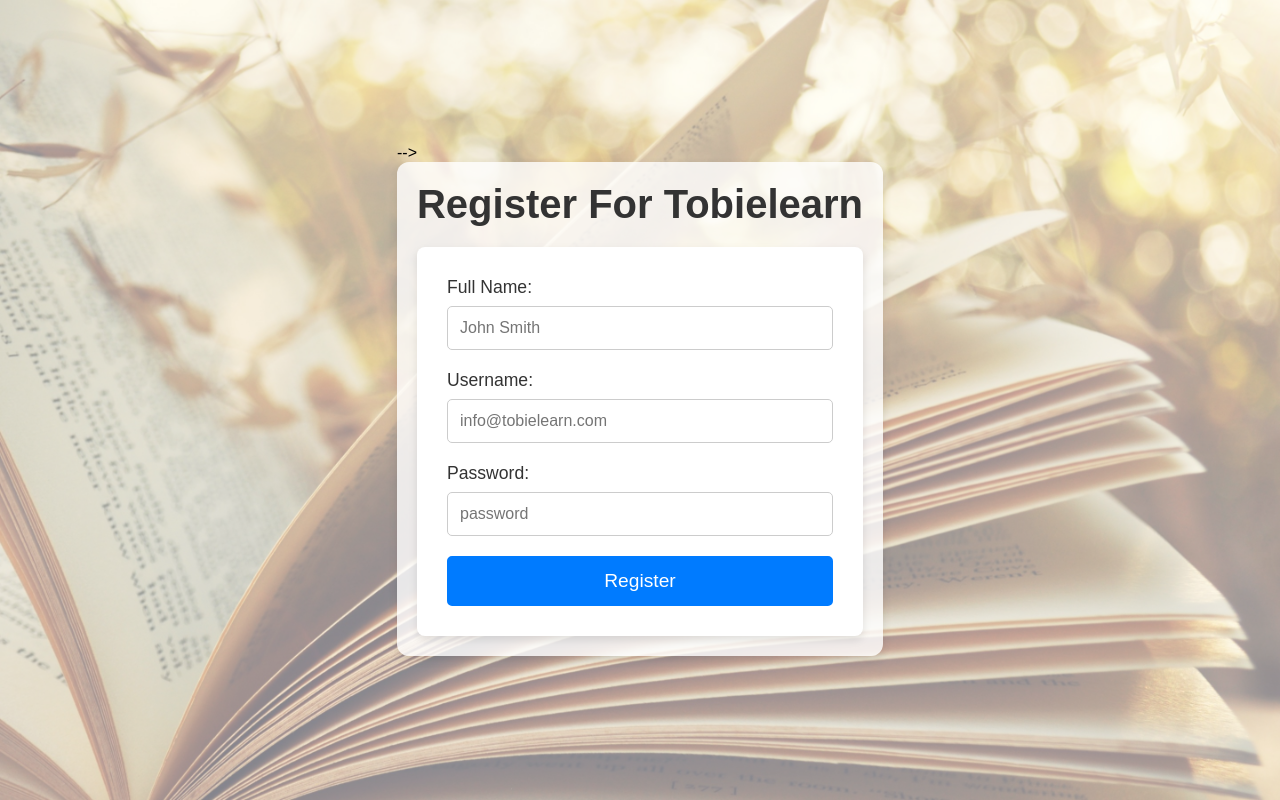
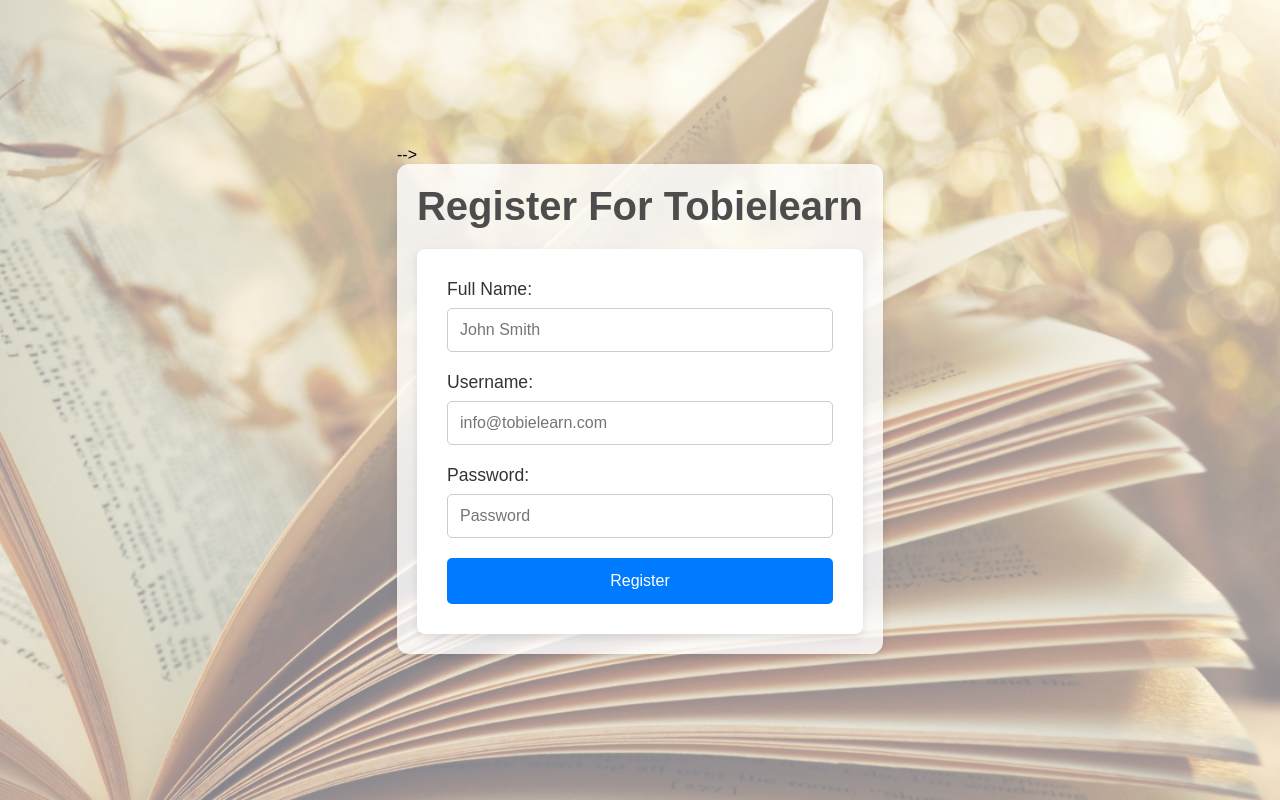
Before and after one commit to go121121/Tobielearn, a Django app: template Tobiesell/users/templates/registration.html in a window 1280 px wide. Run offline with Django 5.2, Linux system fonts and the light colour scheme; the template is opened without the code that fills it, so the values that code supplies are empty.

Commit message:
Forgot some changes

```diff
--- a/Tobiesell/users/templates/registration.html
+++ b/Tobiesell/users/templates/registration.html
@@ -1,4 +1,5 @@
 <!DOCTYPE html>
+<!-- (c) TobieLearn William Ramsay All Rights Reserved -->
 
 <!--
 {% extends "base.html" %}
@@ -37,7 +38,7 @@
             <label for="password">
                 <div> Password:</div>
             </label>
-            <input type="password" id="password" name="password" placeholder="password">
+            <input type="password" id="password" name="password" placeholder="Password">
 
             <button type="submit">Register</button>
         </form>
--- a/Tobiesell/users/templates/style.css
+++ b/Tobiesell/users/templates/style.css
@@ -51,7 +51,7 @@
 
 h1 {
     font-size: 2.5em;
-    color: #333;
+    color: #4D4D4D;
     font-weight: bold;
 }
 
@@ -104,7 +104,7 @@
     border: 2px solid #007BFF; /* Blue border */
     border-radius: 5px;
     color: white;
-    font-size: 1.2em;
+    font-size: 1em;
     cursor: pointer;
     transition: background-color 0.3s ease, border-color 0.3s ease;
 }
```
